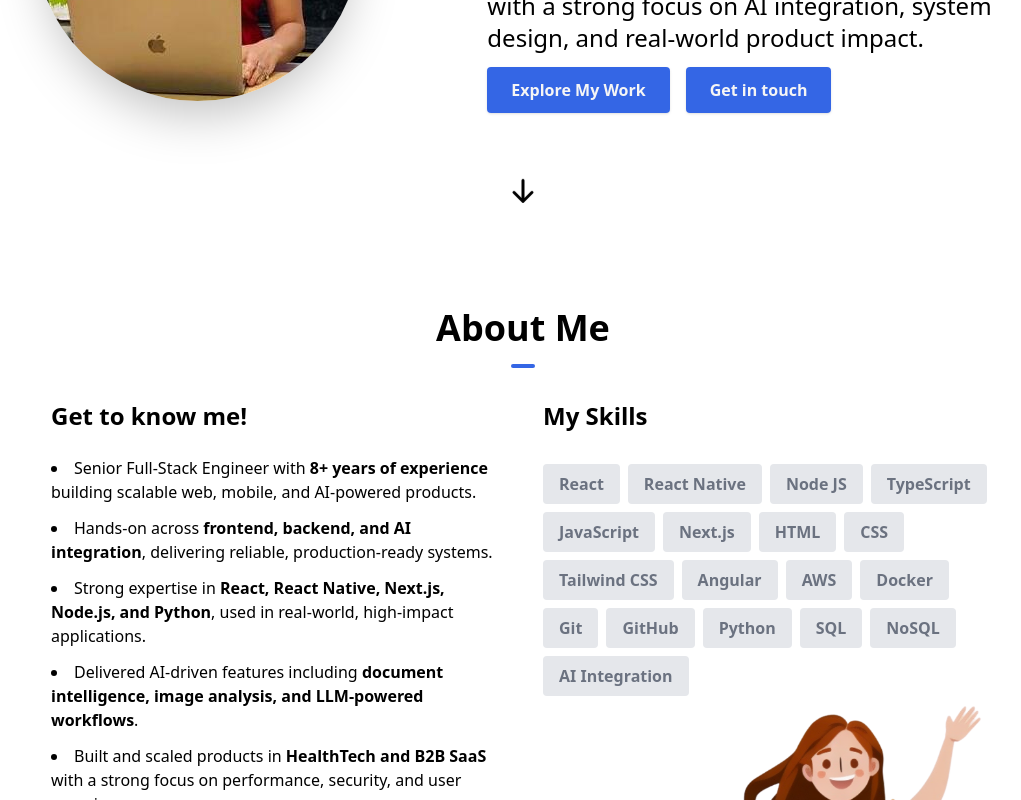
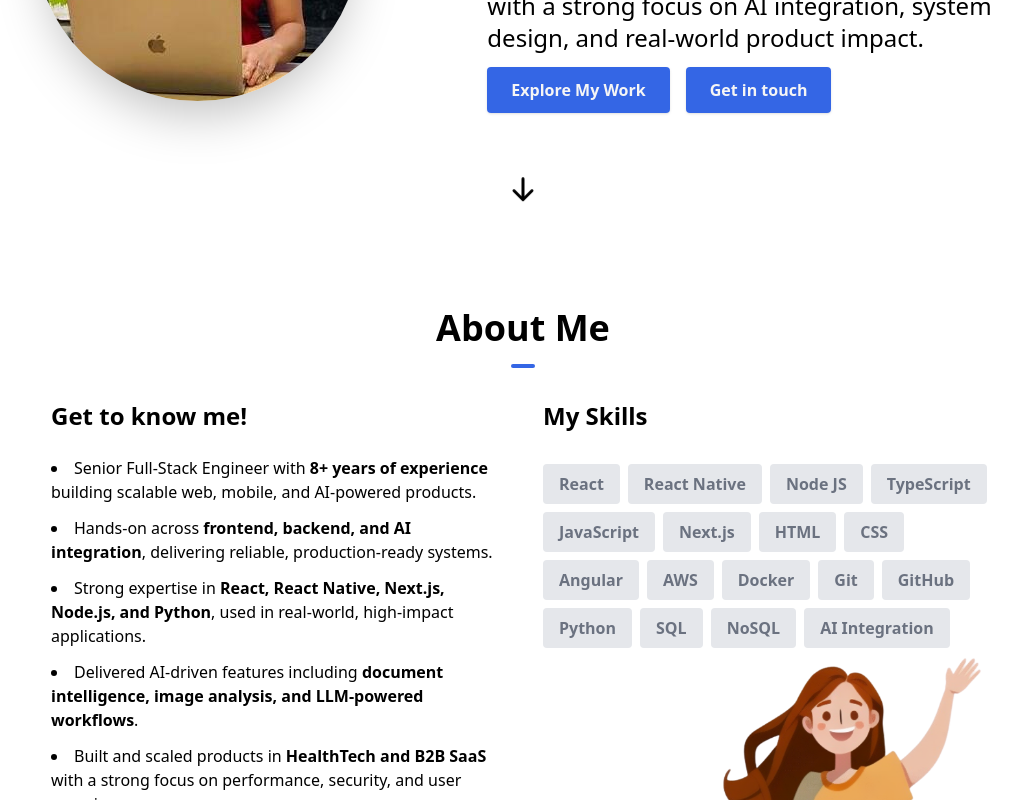
Before and after one commit to Smritibajaj/portfolio-next-js, a Next.js app: page / in a window 1280 px wide. Shown: the part 362-1162 px from the top of the page, without its empty margins (117-1138 px from the left). Built offline with nearby package versions, Linux system fonts and the light colour scheme.

Commit message:
added products

```diff
--- a/components/AboutSection.tsx
+++ b/components/AboutSection.tsx
@@ -10,7 +10,6 @@ const skills = [
   { skill: "Next.js" },
   { skill: "HTML" },
   { skill: "CSS" },
-  { skill: "Tailwind CSS" },
   { skill: "Angular" },
   { skill: "AWS" },
   { skill: "Docker" },
```
